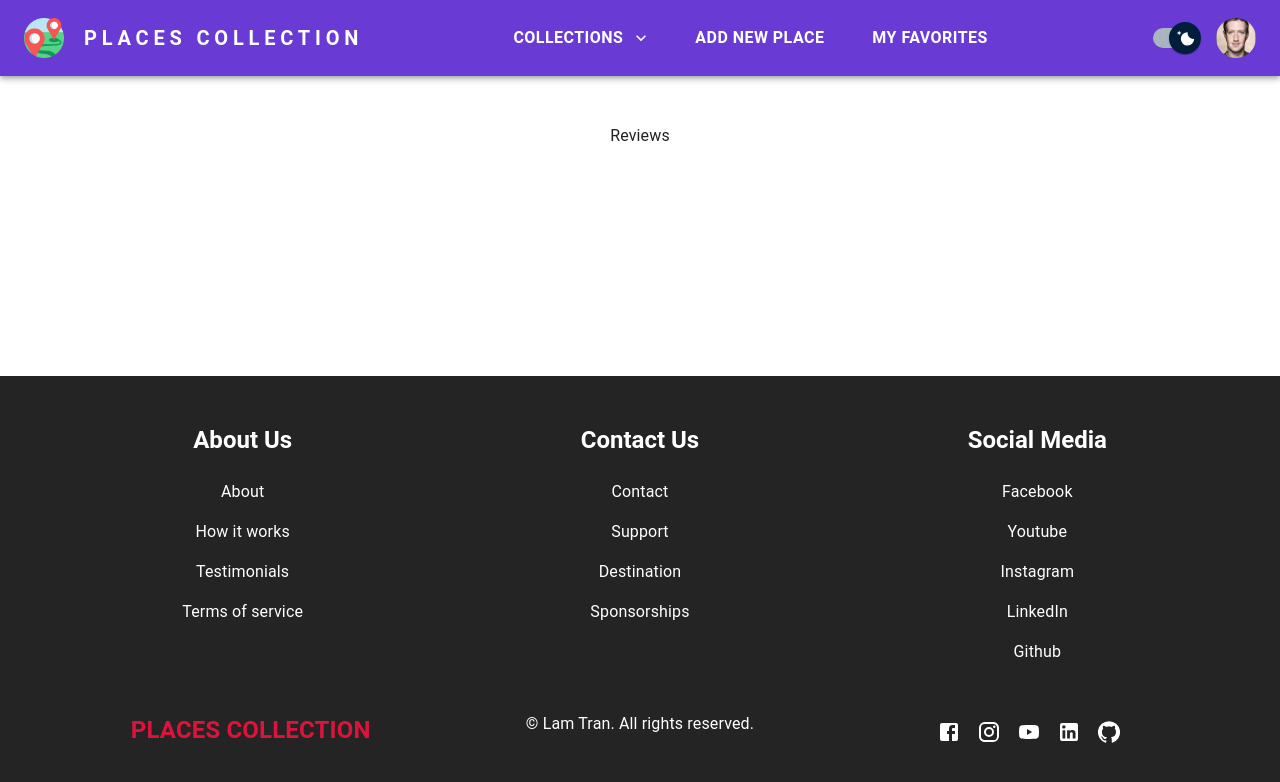
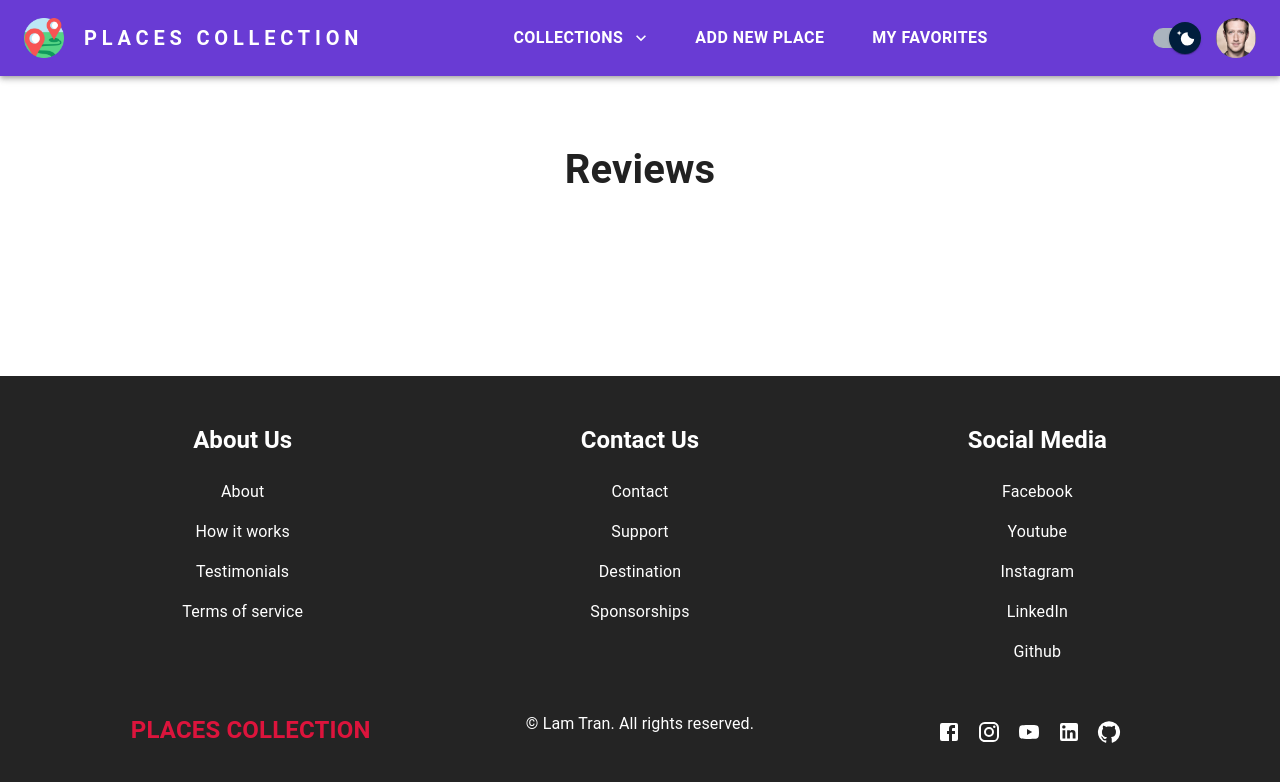
Before and after one commit to Louis2602/PlacesCollection, a React (Create React App) app: page /reviews in a window 1280 px wide. Shown: the top 782 px of the page. Built offline with nearby package versions, Linux system fonts and the light colour scheme.

Commit message:
add profile + link

```diff
--- a/src/components/PlacesList/PlaceItemDetails/PlaceItemDetails.jsx
+++ b/src/components/PlacesList/PlaceItemDetails/PlaceItemDetails.jsx
@@ -111,13 +111,7 @@ const PlaceItemDetails = ({ id, image, title, rating, address, description, type
                         Rating
                     </Typography>
                     <Box className={classes.root}>
-                        <Rating
-                            className={classes.root}
-                            name="read-only"
-                            value={rating}
-                            readOnly
-                            precision={0.5}
-                        />
+                        <Rating name="read-only" value={rating} readOnly precision={0.5} />
                         <Typography sx={{ mx: 1 }}>{`(${rating})`}</Typography>
                     </Box>
                     <CardActions className={classes.root}>
--- a/src/pages/ItemDetails.jsx
+++ b/src/pages/ItemDetails.jsx
@@ -48,6 +48,7 @@ const ItemDetails = () => {
                                 id={loadedItem.id}
                                 address={loadedItem.address}
                                 description={loadedItem.description}
+                                rating={loadedItem.rating}
                                 image={loadedItem.image}
                                 title={loadedItem.title}
                                 type={loadedItem.type}
--- a/src/pages/Reviews.jsx
+++ b/src/pages/Reviews.jsx
@@ -1,11 +1,7 @@
-import React from 'react'
+import React from 'react';
 
 const Reviews = () => {
-  return (
-    <div>
-      Reviews
-    </div>
-  )
-}
+    return <h1>Reviews</h1>;
+};
 
-export default Reviews
+export default Reviews;
```
